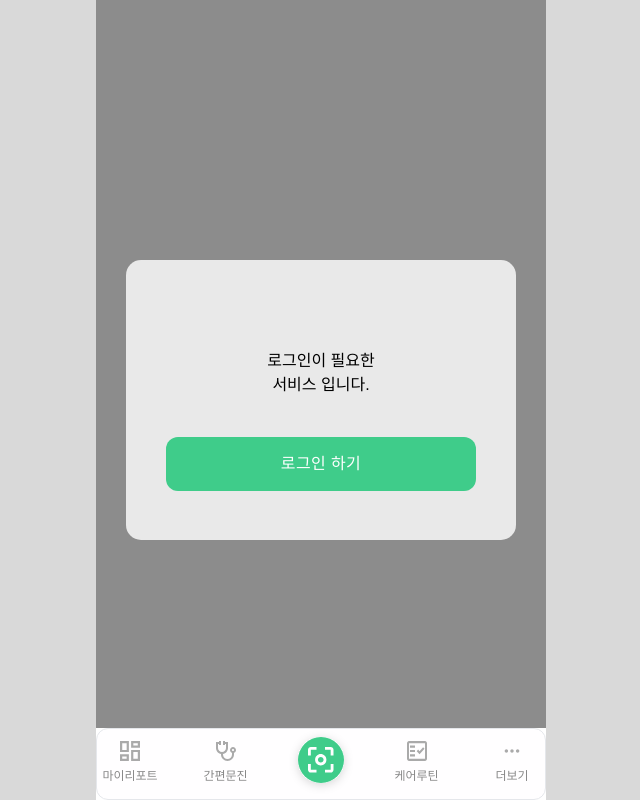
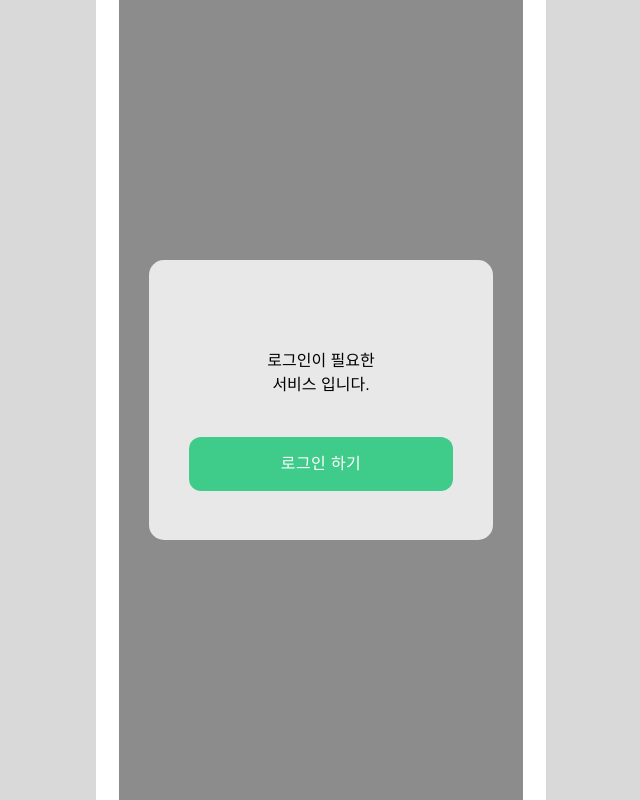
Before and after one commit to junwson9/Hanol, a React (Create React App) app in the folder FE/hanol/: page /login-error in a window 1280 px wide. Shown: the whole page, without its empty margins (319-959 px from the left). Built offline with nearby package versions, Linux system fonts and the light colour scheme; a web font is replaced by a local one.

Commit message:
FIX: change App structure
Former-commit-id: d00147fe7f0a9a8502d6659456b7ed051bb362fd

```diff
--- a/FE/hanol/src/App.css
+++ b/FE/hanol/src/App.css
@@ -7,5 +7,9 @@
 }
 .AppContent {
   overflow-y: auto;
+  height: 100vh;
+}
+
+.show-navbar {
   height: calc(100vh - 4.5rem);
 }
--- a/FE/hanol/src/App.tsx
+++ b/FE/hanol/src/App.tsx
@@ -1,4 +1,4 @@
-import { Routes, Route } from 'react-router-dom';
+import { Routes, Route, useLocation } from 'react-router-dom';
 import Login from './pages/auth/login';
 import LoginError from './pages/auth/loginError';
 import SignupBirth from 'pages/auth/signupBirth';
@@ -9,27 +9,28 @@ import SetRoutine from 'pages/routine/setRoutine';
 import NavBar from 'components/common/NavBar';
 
 function App() {
+  const location = useLocation();
+  const showNavBarPaths = ['/set-routine', '/examination', '/routine', '/', '/myreport', '/about'];
+  const shouldShowNavBar = showNavBarPaths.includes(location.pathname);
   return (
     <div className="App">
-      <div className="AppContent">
+      <div className={`AppContent ${shouldShowNavBar ? 'show-navbar' : ''}`}>
         <div className="grid grid-cols-6 gap-[10px] mx-[23px]">
           <Routes>
             <Route path="/login" element={<Login />} />
             <Route path="/set-routine" element={<SetRoutine />} />
-          </Routes>
-        </div>
-        <Routes>
             <Route path="/" element={<Home />} />
             <Route path="/signup-birth" element={<SignupBirth />} />
             <Route path="/signup-gender" element={<SignupGender />} />
-          <Route path="/myreport" element={<Login />} />
+            <Route path="/myreport" element={<Home />} />
             <Route path="/examination" element={<Home />} />
             <Route path="/routine" element={<Home />} />
             <Route path="/about" element={<Home />} />
             <Route path="/login-error" element={<LoginError />} />
           </Routes>
         </div>
-      <NavBar />
+      </div>
+      {shouldShowNavBar && <NavBar />}
     </div>
   );
 }
--- a/FE/hanol/src/components/common/NavBar.tsx
+++ b/FE/hanol/src/components/common/NavBar.tsx
@@ -22,8 +22,8 @@ function NavBar() {
 
   useEffect(() => {
     const path = location.pathname;
-    if (path === '/myReport') {
-      setSelectedMenu('myReport');
+    if (path === '/myreport') {
+      setSelectedMenu('myreport');
     } else if (path === '/examination') {
       setSelectedMenu('examination');
     } else if (path === '/routine') {
@@ -41,14 +41,14 @@ function NavBar() {
         <button
           className="flex flex-col items-center justify-center w-[66px] h-[66px] gap-[7px]"
           onClick={() => {
-            handleNavigate('/myReport');
-            setSelectedMenu('myReport');
+            handleNavigate('/myreport');
+            setSelectedMenu('myreport');
           }}
         >
-          {selectedMenu === 'myReport' ? <MyReport /> : <MyReportUnActive />}
+          {selectedMenu === 'myreport' ? <MyReport /> : <MyReportUnActive />}
           <p
             className={`${
-              selectedMenu === 'myReport' ? 'text-NavActive' : 'text-GrayForText'
+              selectedMenu === 'myreport' ? 'text-NavActive' : 'text-GrayForText'
             } text-xs whitespace-nowrap`}
           >
             마이리포트
```
Lines whose indentation alone changed are shown as unchanged.
